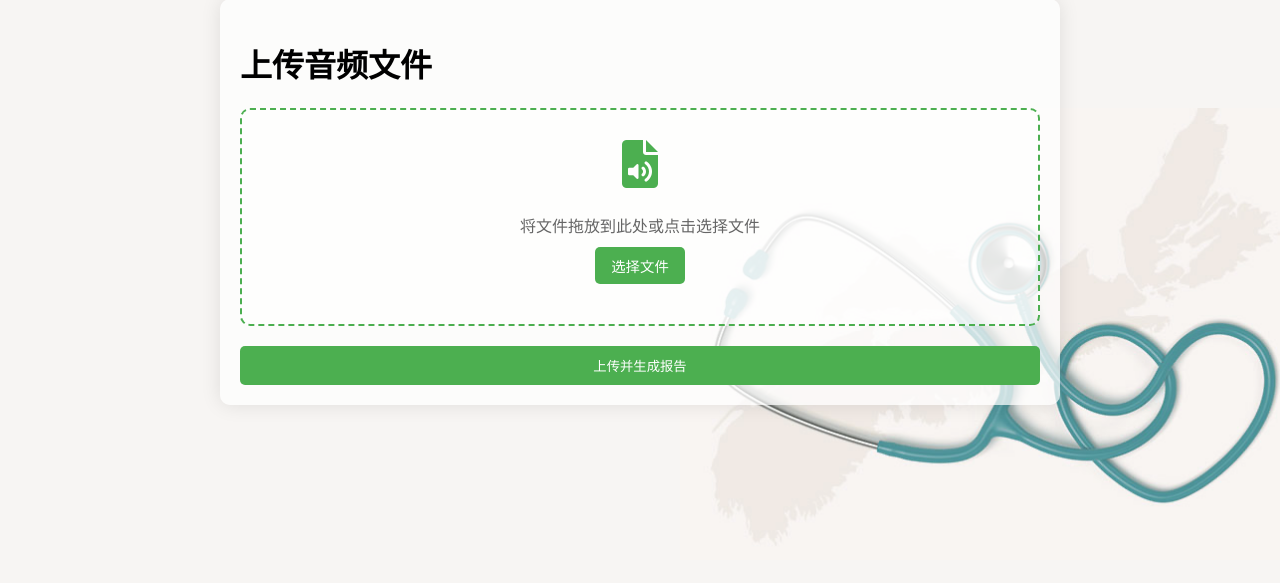
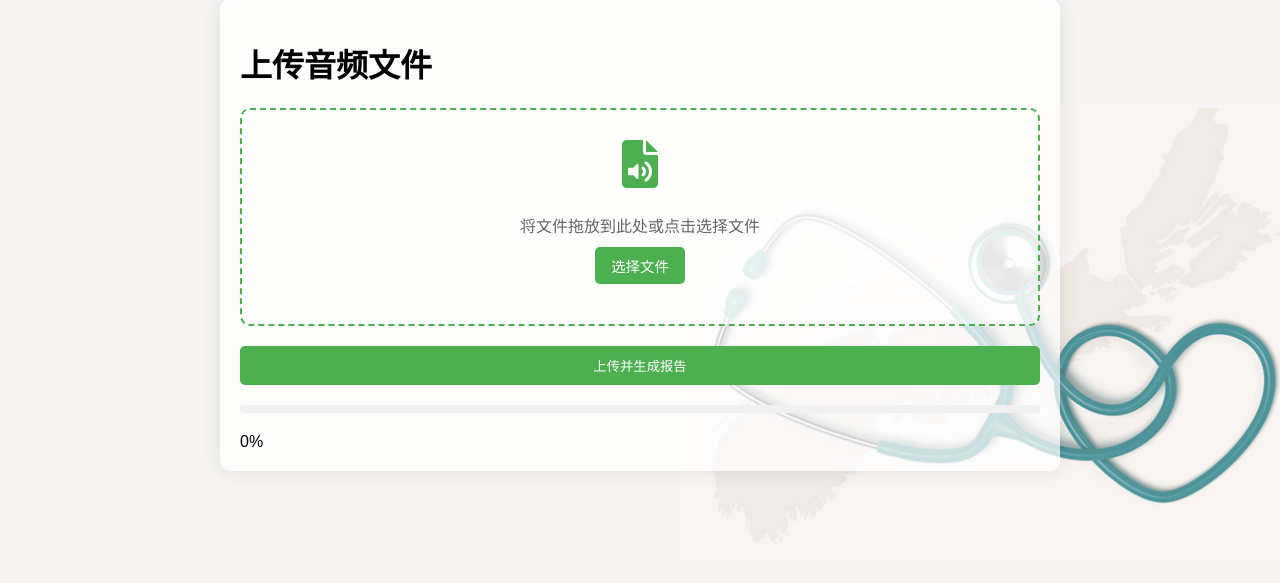
Before and after one commit to A00488698/sonographyGenAI, a Flask app: page /audio-upload in a window 1280 px wide. Shown: the part 66-649 px from the top of the page. Run offline with Flask 3, Linux system fonts and the light colour scheme.

Commit message:
download document

```diff
--- a/backend/app.py
+++ b/backend/app.py
@@ -191,7 +191,7 @@ def generate_report(data, format='docx', report_id=None):
                     paragraph.text = paragraph.text.replace(placeholder, str(value))
 
             # 保存到 TESTGEN/reports/ 下
-            report_path = f'reports/{report_id}.docx' if report_id else 'clinical_report.docx'
+            report_path = os.path.join(str(BASE_DIR / 'reports'), f'{report_id}.docx') if report_id else 'clinical_report.docx'
             doc.save(report_path)
             return report_path
 
@@ -203,7 +203,7 @@ def generate_report(data, format='docx', report_id=None):
             for key, value in data.items():
                 pdf.cell(200, 10, txt=f"{key}: {value}", ln=True)
 
-            report_path = f'reports/{report_id}.pdf' if report_id else 'clinical_report.pdf'
+            report_path = os.path.join(str(BASE_DIR / 'reports'), f'{report_id}.docx') if report_id else 'clinical_report.pdf'
             pdf.output(report_path)
             return report_path
 
@@ -324,7 +324,8 @@ def download_report(report_id):
     根据 report_id 从 TESTGEN/reports/ 下找到对应的 docx 报告文件并返回给客户端下载
     """
     try:
-        report_path = os.path.join('reports', f'{report_id}.docx')
+        # 使用 BASE_DIR 构造绝对路径，确保在项目根目录下查找 reports 文件夹中的文件
+        report_path = os.path.join(str(BASE_DIR / 'reports'), f'{report_id}.docx')
         if not os.path.exists(report_path):
             return jsonify({'error': '报告不存在'}), 404
         return send_file(report_path, as_attachment=True)
--- a/template/audio-upload.html
+++ b/template/audio-upload.html
@@ -29,6 +29,13 @@
             <div id="file-name"></div>
         </div>
         <button class="submit-btn" type="submit">上传并生成报告</button>
+        <!-- 简化进度条 -->
+        <div class="progress-wrapper">
+            <div class="progress-container">
+                <div class="progress-bar" id="processProgress"></div>
+            </div>
+            <div class="progress-label" id="progressLabel">0%</div>
+        </div>
         <div id="result"></div>
     </div>
 
```
Also changed, not shown: 4 other files.
